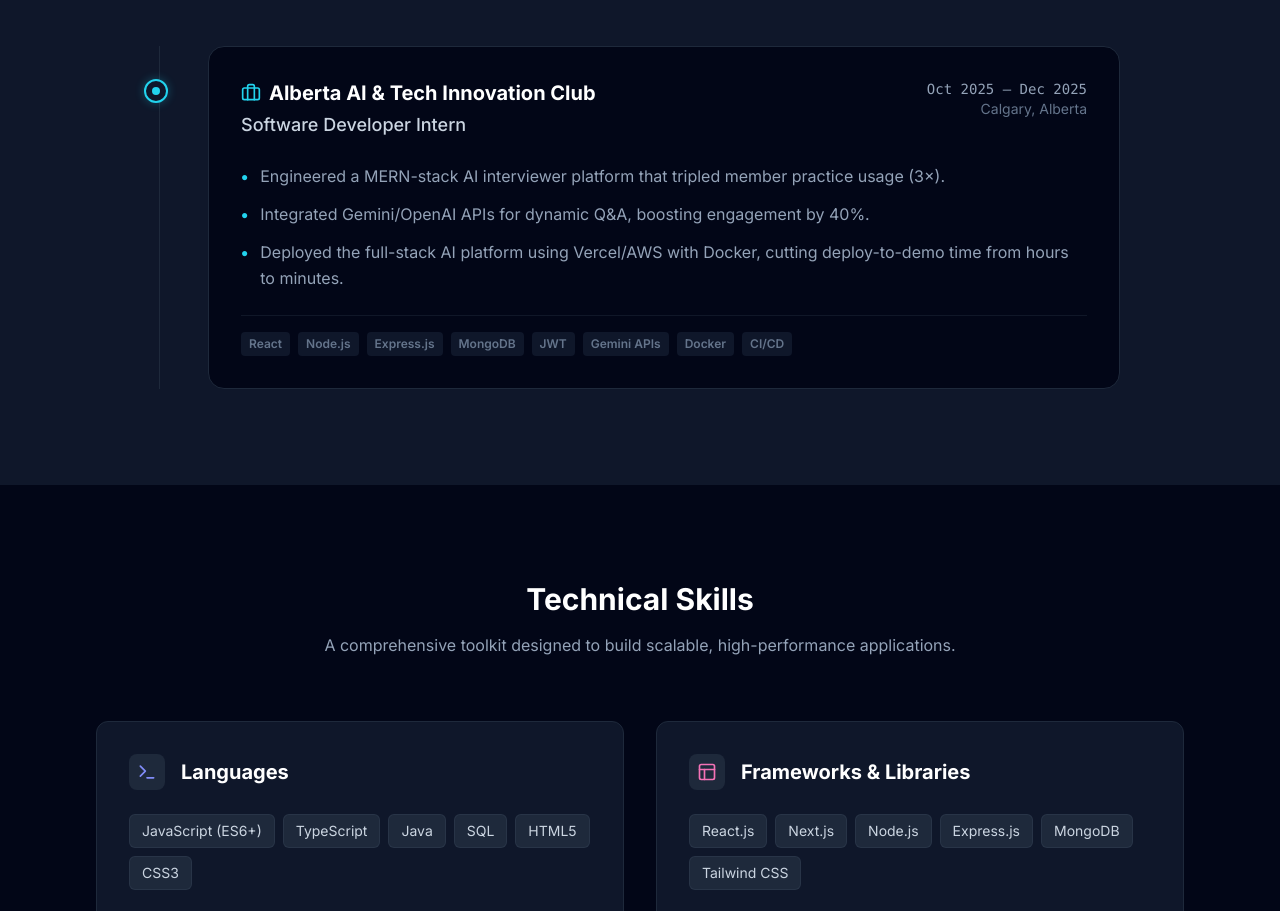
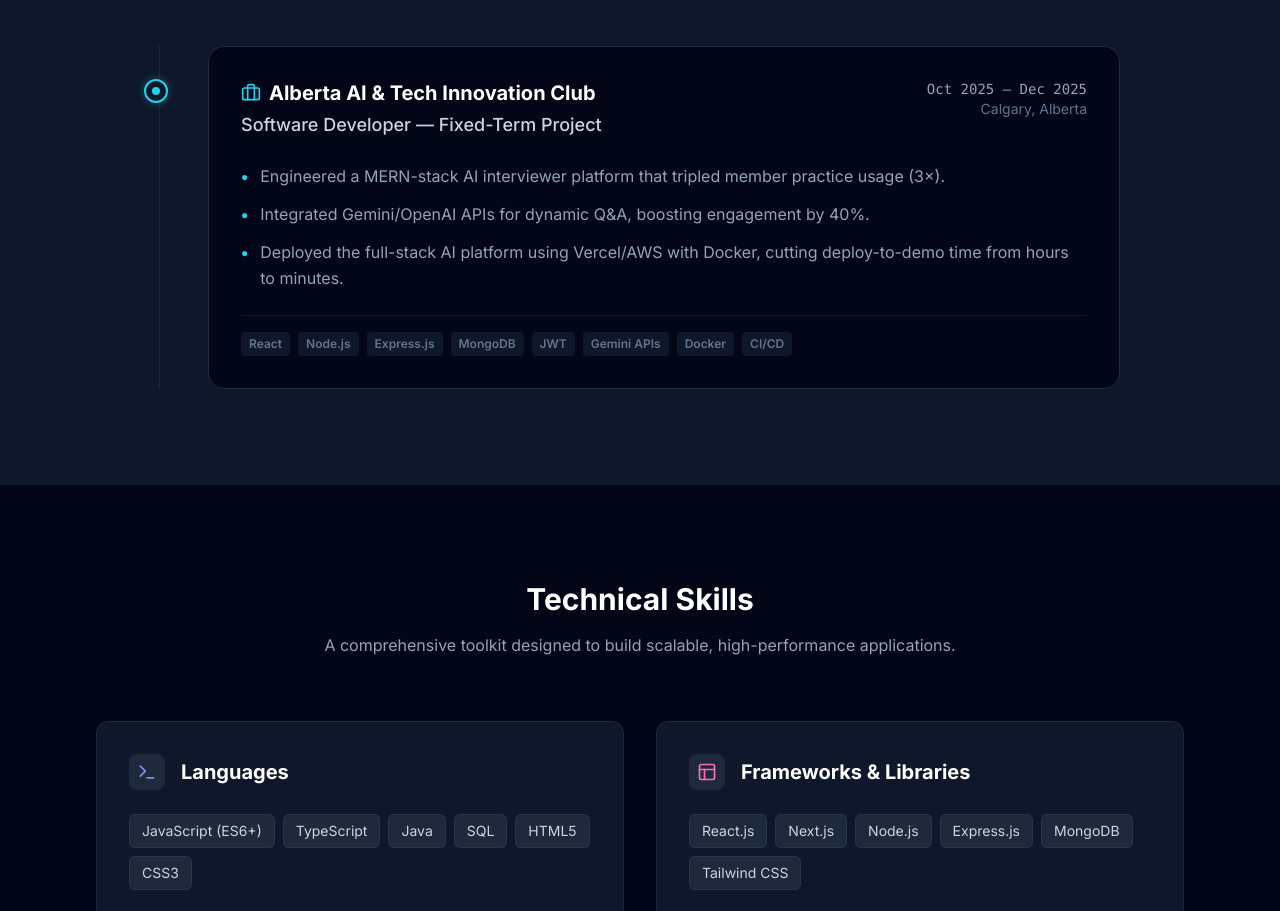
Before and after one commit to Harsimar-Sahota/harsimar-portfolio, a Next.js app: page / in a window 1280 px wide. Shown: the part 2271-3182 px from the top of the page. Built offline with nearby package versions, Linux system fonts and the light colour scheme.

Commit message:
Updated Experience Section

```diff
--- a/components/ExperienceSection.tsx
+++ b/components/ExperienceSection.tsx
@@ -27,7 +27,7 @@ const experiences: Experience[] = [
   },
   {
     company: "Alberta AI & Tech Innovation Club",
-    role: "Software Developer Intern",
+    role: "Software Developer — Fixed-Term Project",
     period: "Oct 2025 – Dec 2025",
     location: "Calgary, Alberta",
     achievements: [
```
